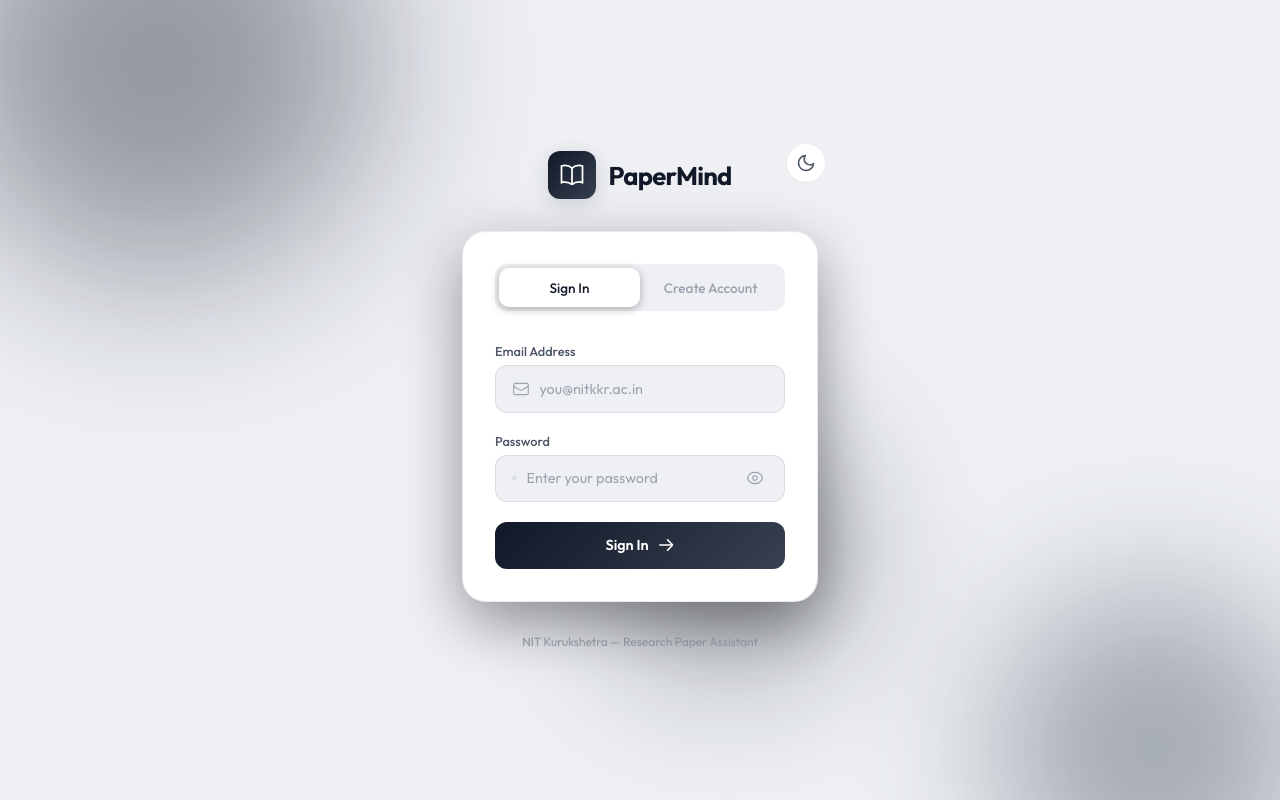
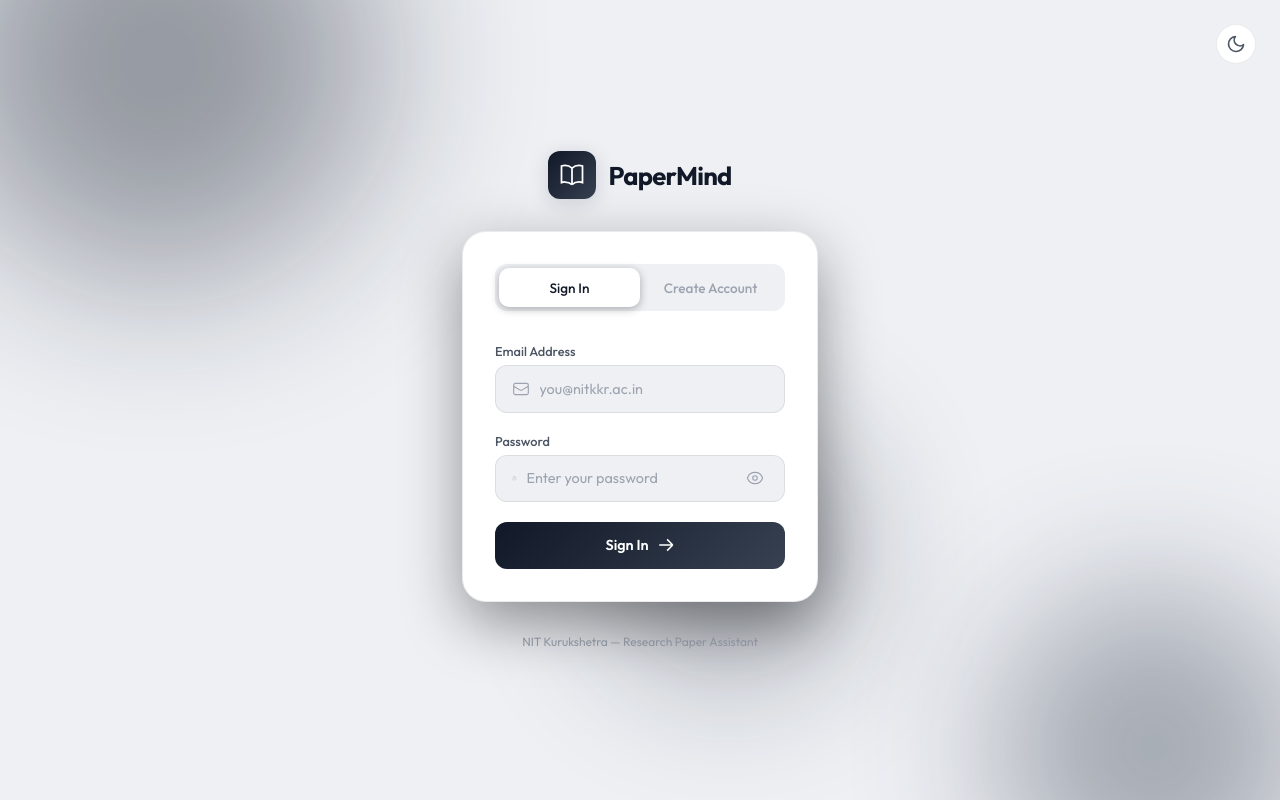
Before and after one commit to AstroN0001/research-paper-assistant, a website: page public/auth.html in a window 1280 px wide. Drawn offline with Linux system fonts and the light colour scheme.

Commit message:
fix(ui): position auth theme toggle fixed to top-right corner

```diff
--- a/public/auth.css
+++ b/public/auth.css
@@ -65,11 +65,11 @@ body {
 
 /* Theme Toggle */
 .theme-toggle {
-  position: absolute; top: 1.5rem; right: 1.5rem;
+  position: fixed; top: 1.5rem; right: 1.5rem;
   width: 40px; height: 40px; border-radius: 50%;
   border: 1px solid var(--border); background: var(--surface); color: var(--text-sec);
   cursor: pointer; display: flex; align-items: center; justify-content: center;
-  transition: all .3s var(--ease); z-index: 10;
+  transition: all .3s var(--ease); z-index: 100;
 }
 .theme-toggle:hover { background: var(--elevated); color: var(--text); border-color: var(--border-active); }
 
--- a/public/auth.html
+++ b/public/auth.html
@@ -10,6 +10,11 @@
     <script src="auth.js" defer></script>
 </head>
 <body>
+    <!-- Theme Toggle -->
+    <button id="themeToggleBtn" class="theme-toggle" aria-label="Toggle theme">
+        <svg class="sun-icon" width="20" height="20" viewBox="0 0 24 24" fill="none" stroke="currentColor" stroke-width="2" stroke-linecap="round" stroke-linejoin="round" style="display: none;"><circle cx="12" cy="12" r="5"></circle><line x1="12" y1="1" x2="12" y2="3"></line><line x1="12" y1="21" x2="12" y2="23"></line><line x1="4.22" y1="4.22" x2="5.64" y2="5.64"></line><line x1="18.36" y1="18.36" x2="19.78" y2="19.78"></line><line x1="1" y1="12" x2="3" y2="12"></line><line x1="21" y1="12" x2="23" y2="12"></line><line x1="4.22" y1="19.78" x2="5.64" y2="18.36"></line><line x1="18.36" y1="5.64" x2="19.78" y2="4.22"></line></svg>
+        <svg class="moon-icon" width="20" height="20" viewBox="0 0 24 24" fill="none" stroke="currentColor" stroke-width="2" stroke-linecap="round" stroke-linejoin="round"><path d="M21 12.79A9 9 0 1 1 11.21 3 7 7 0 0 0 21 12.79z"></path></svg>
+    </button>
 
     <!-- Animated background orbs -->
     <div class="bg-orbs">
@@ -19,12 +24,6 @@
     </div>
 
     <div class="auth-container">
-        <!-- Theme Toggle -->
-        <button id="themeToggleBtn" class="theme-toggle" aria-label="Toggle theme">
-            <svg class="sun-icon" width="20" height="20" viewBox="0 0 24 24" fill="none" stroke="currentColor" stroke-width="2" stroke-linecap="round" stroke-linejoin="round" style="display: none;"><circle cx="12" cy="12" r="5"></circle><line x1="12" y1="1" x2="12" y2="3"></line><line x1="12" y1="21" x2="12" y2="23"></line><line x1="4.22" y1="4.22" x2="5.64" y2="5.64"></line><line x1="18.36" y1="18.36" x2="19.78" y2="19.78"></line><line x1="1" y1="12" x2="3" y2="12"></line><line x1="21" y1="12" x2="23" y2="12"></line><line x1="4.22" y1="19.78" x2="5.64" y2="18.36"></line><line x1="18.36" y1="5.64" x2="19.78" y2="4.22"></line></svg>
-            <svg class="moon-icon" width="20" height="20" viewBox="0 0 24 24" fill="none" stroke="currentColor" stroke-width="2" stroke-linecap="round" stroke-linejoin="round"><path d="M21 12.79A9 9 0 1 1 11.21 3 7 7 0 0 0 21 12.79z"></path></svg>
-        </button>
-
         <!-- Logo -->
         <div class="auth-logo">
             <div class="logo-icon">
```
